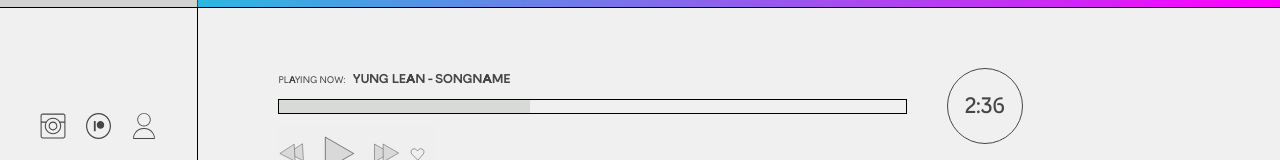
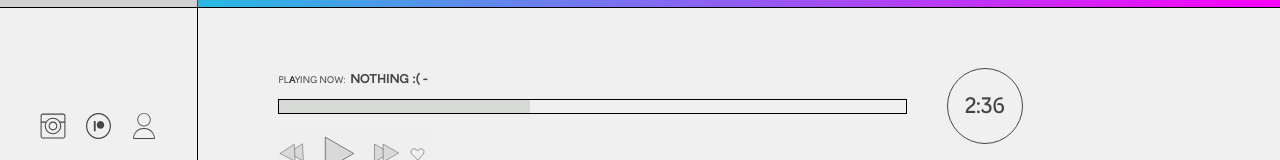
Before and after one commit to heckspoiler/yame_radio, a Next.js app: page / in a window 1280 px wide. Shown: the part 569-729 px from the top of the page. Built offline with nearby package versions, Linux system fonts and the light colour scheme.

Commit message:
zustand works for one component so far, more later

```diff
--- a/app/components/Home/LowerSection/AudioPlayerContainer/AudioPlayer/AudioPlayer.tsx
+++ b/app/components/Home/LowerSection/AudioPlayerContainer/AudioPlayer/AudioPlayer.tsx
@@ -15,12 +15,15 @@ type Props = {};
 
 const AudioPlayer = (props: Props) => {
   const songTitle = musicPlayerStore((state) => state.songTitle); // zustand hook for updating song title
+  const artistName = musicPlayerStore((state) => state.artist); // zustand hook for updating artist name
   return (
     <div className={styles.audioPlayer}>
       <div className={styles.playerVitals}>
         <p className={styles.songInfo}>
-          Playing Now:{' '}
-          <span className={styles.trackName}>{`Yung Lean - ${songTitle}`}</span>
+          Playing Now:
+          <span
+            className={styles.trackName}
+          >{`${artistName} - ${songTitle}`}</span>
         </p>
         <div className={styles.progressAndTime}>
           <ProgressBar />
--- a/app/components/Home/Sidebar/Sidebar.tsx
+++ b/app/components/Home/Sidebar/Sidebar.tsx
@@ -67,7 +67,7 @@ const Sidebar: React.FC = () => {
       setStationData(response.data);
       console.log(`Data for ${stationName}:`, response.data[0].song.title);
       musicPlayerStore.getState().setSongTitle(response.data[0].song.title);
-      console.log('state: ', musicPlayerStore.getState().songTitle);
+      musicPlayerStore.getState().setArtist(response.data[0].song.artist);
     } catch (error) {
       console.error(`Error fetching data for ${stationName}:`, error);
     }
--- a/app/store/musicPlayerStore.ts
+++ b/app/store/musicPlayerStore.ts
@@ -10,8 +10,8 @@ interface MusicPlayerState {
 }
 
 const musicPlayerStore = create<MusicPlayerState>((set) => ({
-  songTitle: 'Songname',
-  artist: 'Artist - ',
+  songTitle: '',
+  artist: 'nothing :( ',
   duration: 0,
   link: '',
   setSongTitle: (title) => set({ songTitle: title }),
```
